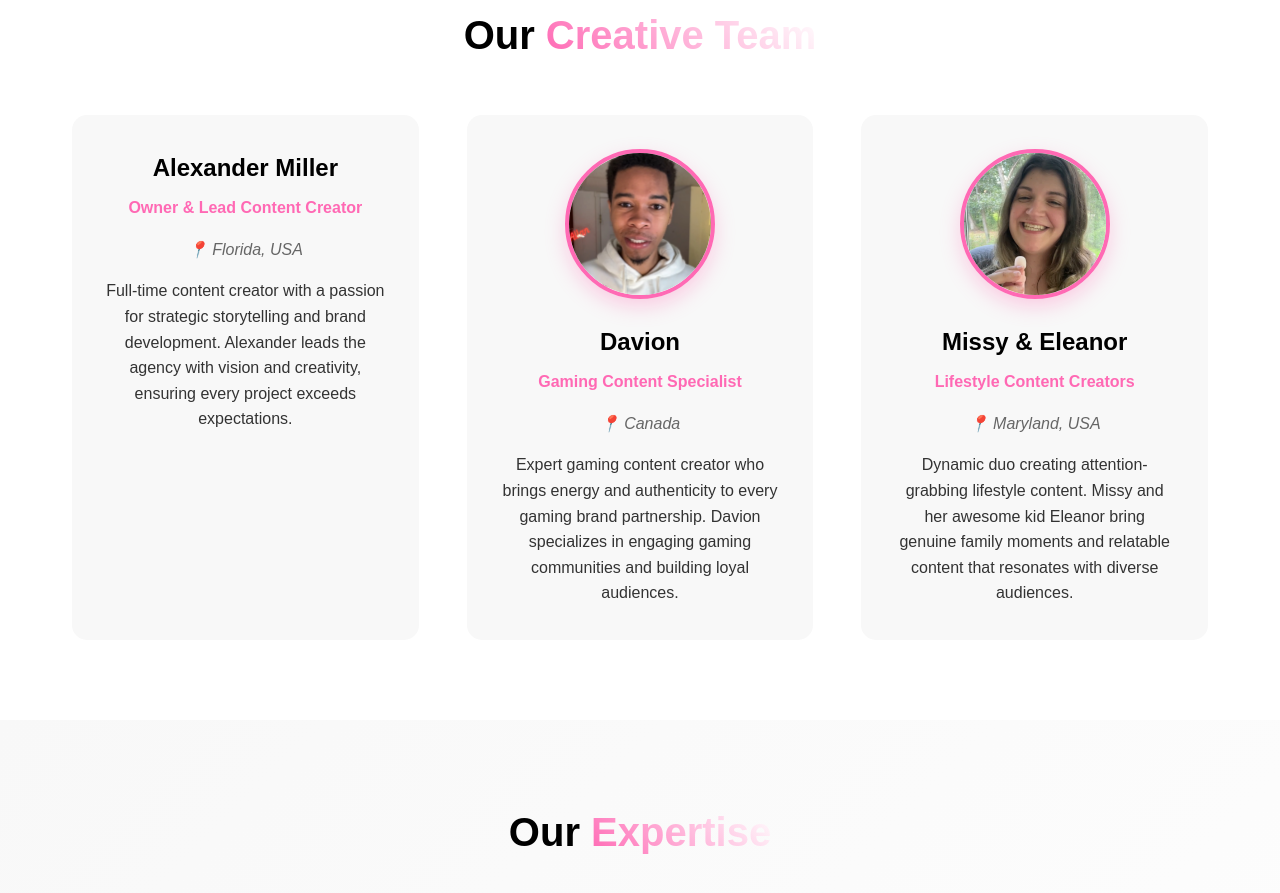
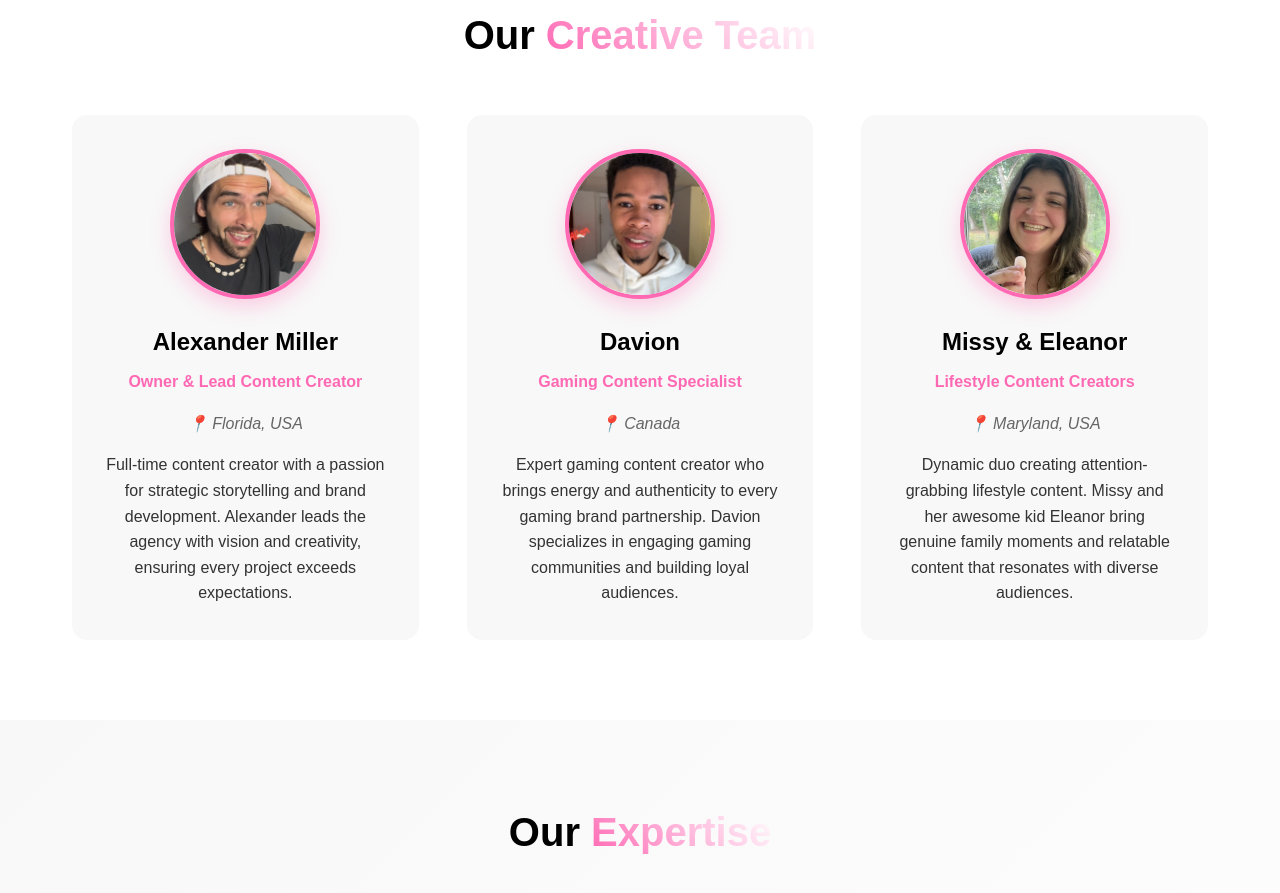
Before and after one commit to Plugin-factory-fl/SoulMediaAgencyLLC, a plain HTML site: page index.html in a window 1280 px wide. Shown: the part 1320-2213 px from the top of the page. Drawn offline with Linux system fonts and the light colour scheme.

Commit message:
Add Alexander Miller's photo to team section

```diff
--- a/index.html
+++ b/index.html
@@ -404,6 +404,7 @@
             <h2 class="section-title fade-in">Our <span class="gradient-text">Creative Team</span></h2>
             <div class="team-grid">
                 <div class="team-member fade-in">
+                    <img src="images/Alex1.jpg" alt="Alexander Miller" class="team-member-photo">
                     <h3>Alexander Miller</h3>
                     <div class="role">Owner & Lead Content Creator</div>
                     <div class="location">📍 Florida, USA</div>
```
